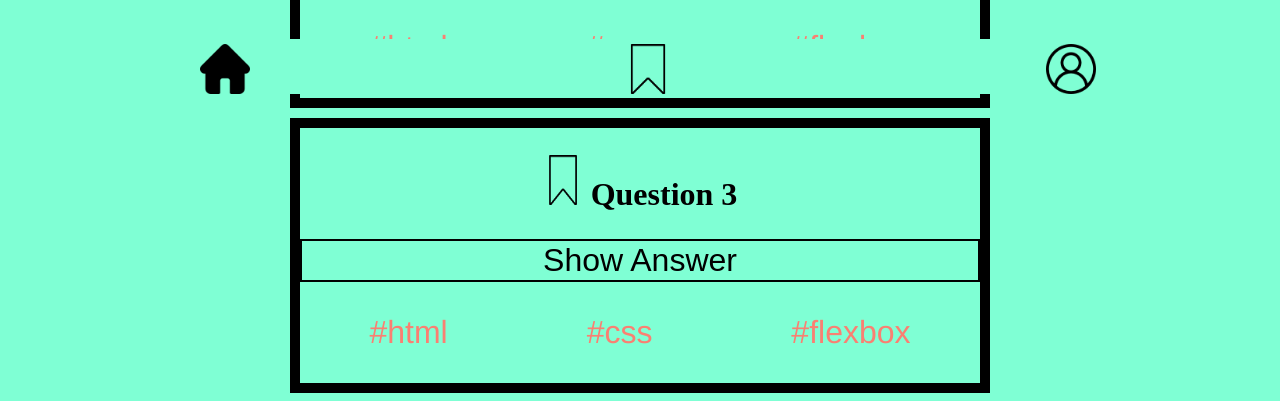
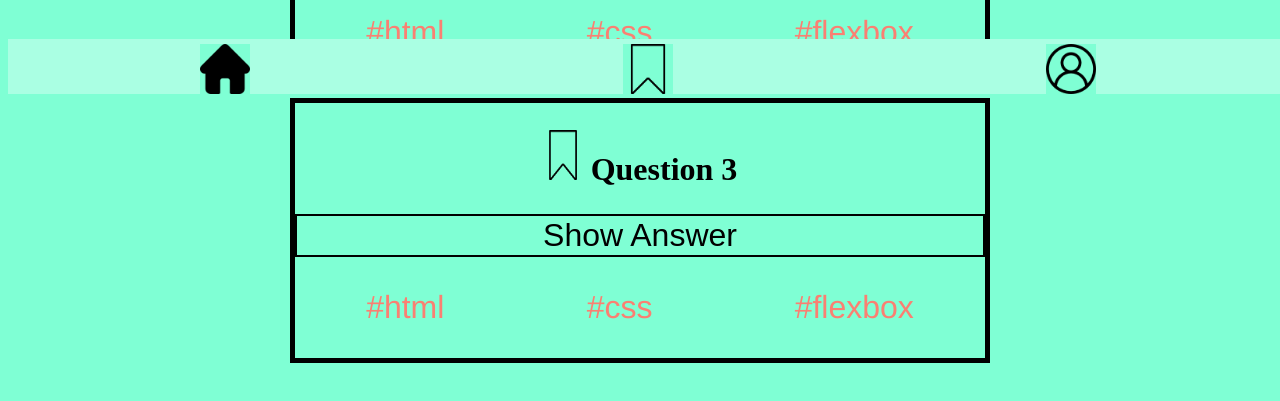
Before and after one commit to jenagansivakumar/first_project, a plain HTML site: page index.html in a window 1280 px wide. Shown: the part 706-1107 px from the top of the page. After the commit the page ends 1077 px from the top, so only its background shows below. Drawn offline with Linux system fonts and the light colour scheme.

Commit message:
changed colour of footer

```diff
--- a/styles.css
+++ b/styles.css
@@ -32,16 +32,16 @@ main {
   position: fixed;
   bottom: 0px;
   padding: 5px;
+  background-color: rgb(170, 255, 227);
 }
 
 .question__card {
   position: relative;
   display: flex;
   flex-direction: column;
-  display: flex;
-  border: 50px solid;
+  border: 1px solid;
   border-color: black;
-  border-width: 10px;
+  border-width: 5px;
   width: 700px;
 }
 
```
